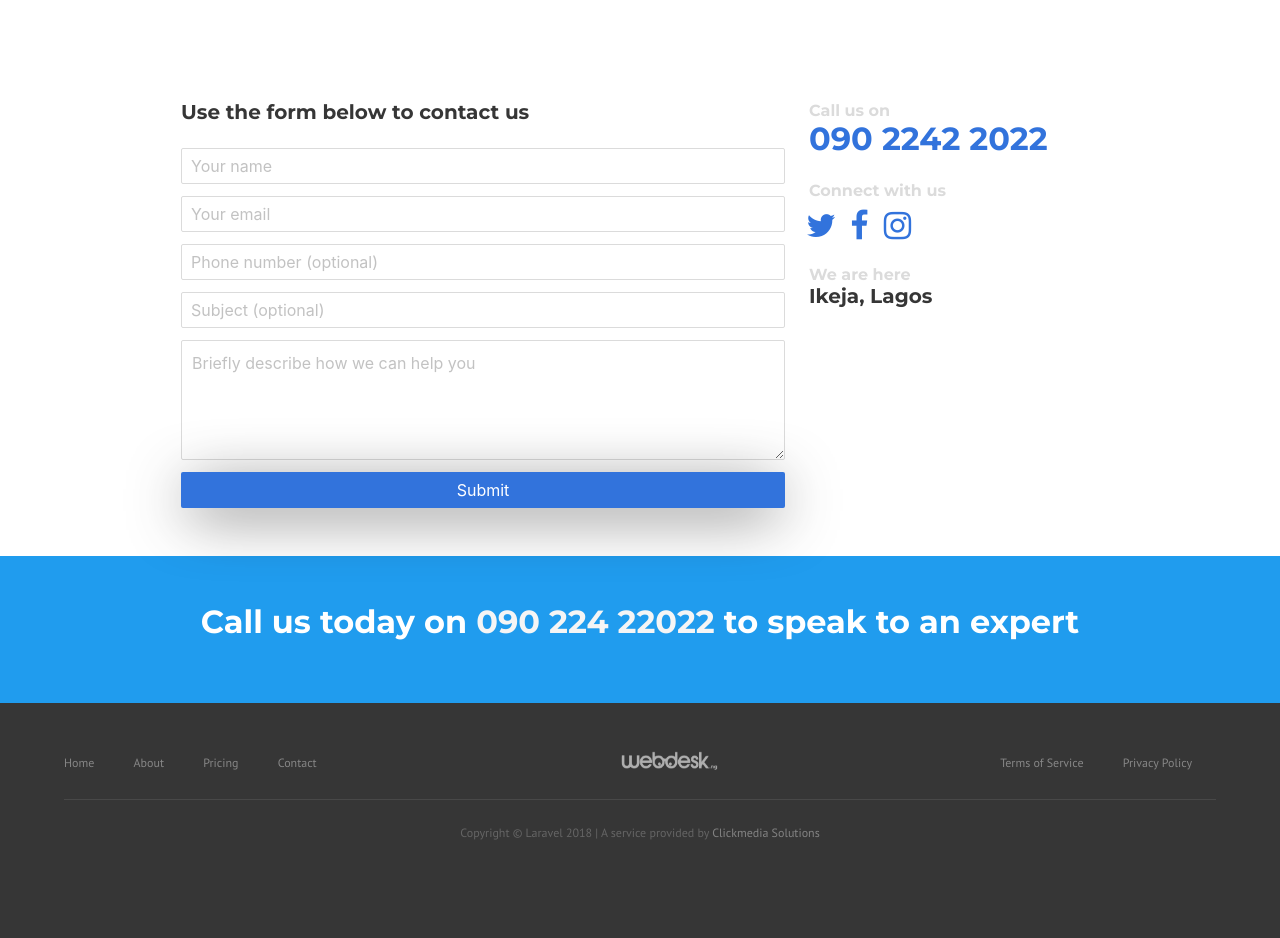
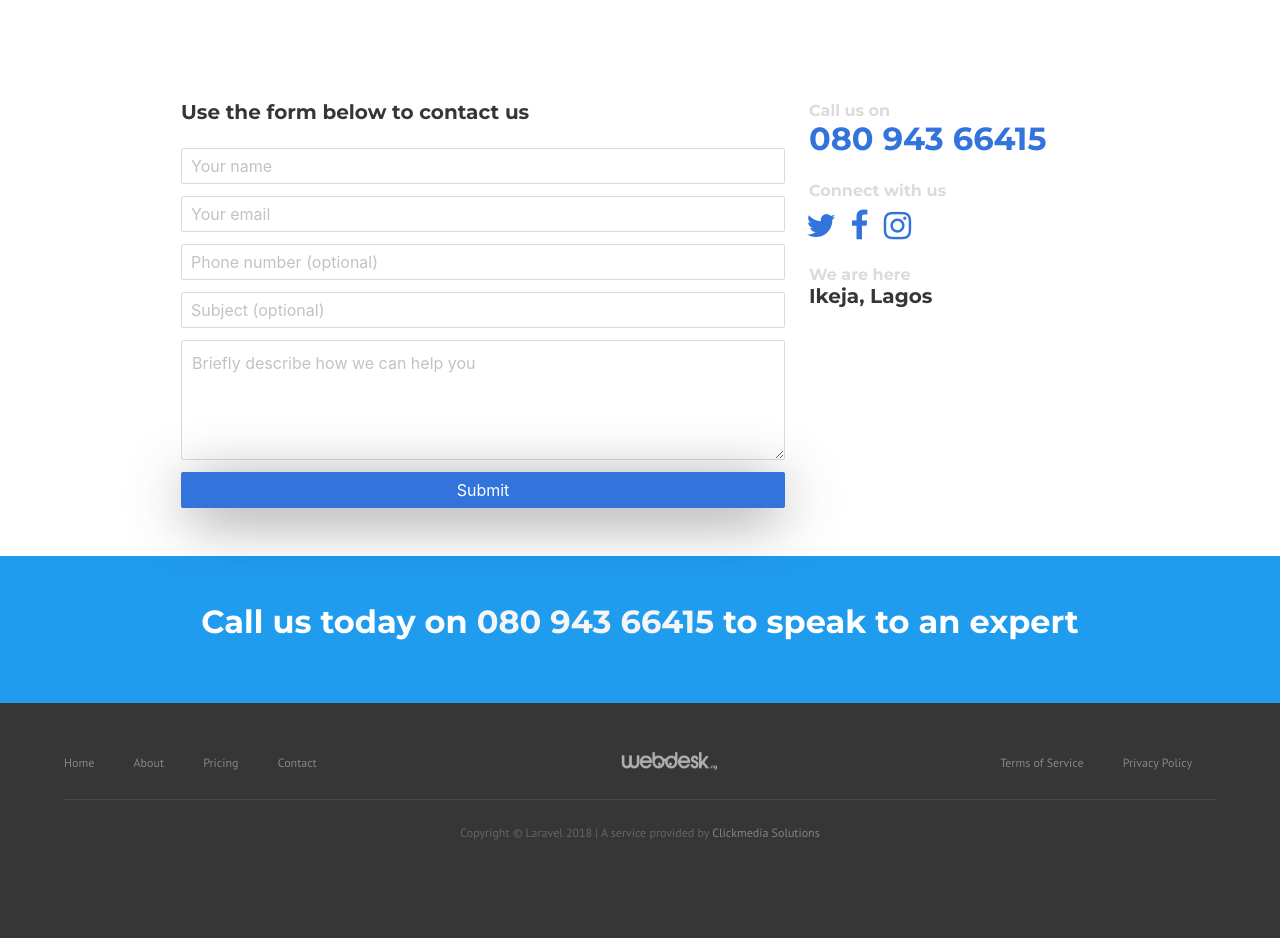
Before and after one commit to kenoalords/webdesk, a Laravel app: page /contact in a window 1280 px wide. Shown: the part 419-1357 px from the top of the page. Run offline with Laravel 8, Linux system fonts and the light colour scheme; style sheets or scripts are compiled from the project's sources; settings files or empty folders that the repository lacks are supplied; parts of the project's set-up code (start-up, migrations or seed data) failed here and were passed over; some libraries are stand-ins or nearby versions.

Commit message:
Phone number change 2

```diff
--- a/resources/views/contact/form.blade.php
+++ b/resources/views/contact/form.blade.php
@@ -71,7 +71,7 @@
 					</div>
 					<div class="column is-4">
 						<h4 class="subtitle is-size-6 has-text-grey-lighter">Call us on</h4>
-						<h3 class="title is-3"><a href="tel:09022422022">090 2242 2022</a></h3>
+						<h3 class="title is-3"><a href="tel:08094366415">080 943 66415</a></h3>
 
 						<h4 class="subtitle is-size-6 has-text-grey-lighter" style="margin-top: 1em; margin-bottom: 0">Connect with us</h4>
 						<ul class="social-links-sidebar">
--- a/resources/views/layouts/app.blade.php
+++ b/resources/views/layouts/app.blade.php
@@ -68,7 +68,7 @@
             <div class="hero is-info">
                 <div class="hero-body">
                     <div class="content has-text-centered">
-                        <h3 class="title"><a href="tel:08094366415" class="is-size-3 is-size-5-mobile">Call us today on <span class="has-text-weight-bold has-text-white-ter">090 224 22022</span> to speak to an expert</a></h3>
+                        <h3 class="title"><a href="tel:08094366415" class="is-size-3 is-size-5-mobile">Call us today on <span class="has-text-weight-bold has-text-white-ter">080 943 66415</span> to speak to an expert</a></h3>
                     </div>
                 </div>
             </div>
```
Also changed, not shown: resources/views/index.blade.php (+5 -5 lines).
